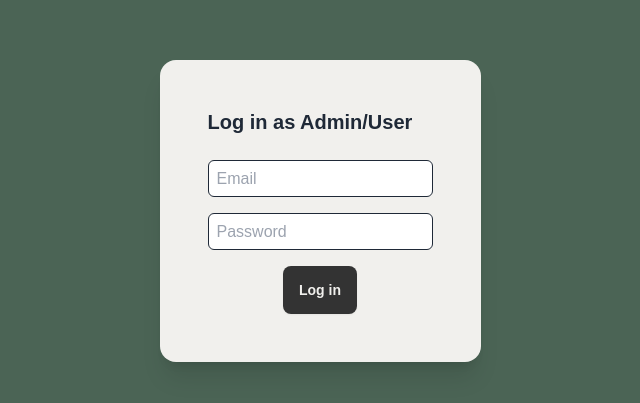
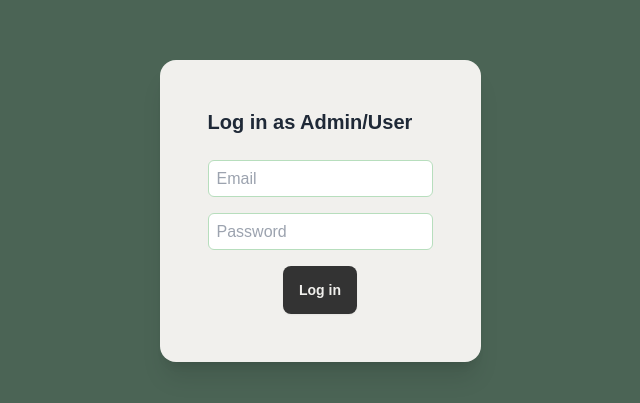
Before and after one commit to sunandacarlstrom/feedback-app-web, a Next.js app: page / in a window 1280 px wide. Shown: the part 189-592 px from the top of the page, without its empty margins (320-960 px from the left). Built offline with nearby package versions, Linux system fonts and the light colour scheme.

Commit message:
Ändrat utseende på input-fält samt justerat storlek på text på avslutningssidan för Quiz-vy

```diff
--- a/src/app/quiz/[eventId]/thanks/page.jsx
+++ b/src/app/quiz/[eventId]/thanks/page.jsx
@@ -10,7 +10,7 @@ const ThanksPage = ({ params }) => {
 
     return (
         <main className="w-screen h-screen flex flex-col gap-24 justify-center items-center p-4">
-            <h1 className="text-digital-white">Thank you!</h1>
+            <h1 className="text-digital-white text-5xl">Thank you!</h1>
             <div className="flex justify-center items-center flex-col gap-4">
                 <ButtonStart link={`/quiz/${params.eventId}/0/1`}>Start Quiz!</ButtonStart>
             </div>
--- a/src/components/Forms/LoginForm/LoginForm.jsx
+++ b/src/components/Forms/LoginForm/LoginForm.jsx
@@ -59,7 +59,7 @@ const LoginForm = () => {
                                 placeholder="Email"
                                 name="email"
                                 id="email"
-                                className="border p-2 rounded-md w-full focus:outline-none focus:border-pear"
+                                className="border p-2 rounded-md w-full focus:outline-forest border-pear"
                             />
                             <input
                                 type="password"
@@ -68,7 +68,7 @@ const LoginForm = () => {
                                 placeholder="Password"
                                 name="password"
                                 id="password"
-                                className="border p-2 rounded-md w-full focus:outline-none focus:border-pear"
+                                className="border p-2 rounded-md w-full focus:outline-forest border-pear"
                             />
                             <ButtonLogin>Log in</ButtonLogin>
                         </div>
--- a/src/components/Forms/Question/InputFieldQuestion.jsx
+++ b/src/components/Forms/Question/InputFieldQuestion.jsx
@@ -4,13 +4,13 @@ const InputFieldQuestion = (setAnswer) => {
     return (
         <input
             type="text"
-            placeholder="Enter your answer"
+            placeholder="Skriv ditt svar här"
             name="answer-input"
             id="answer-input"
             onChange={(e) => {
                 setAnswer([e.target.value]);
             }}
-            className="border p-2 rounded-md w-full focus:outline-none focus:border-leather"
+            className="border p-2 rounded-md w-full focus:outline-leather border-digital-black"
         />
     );
 };
```
